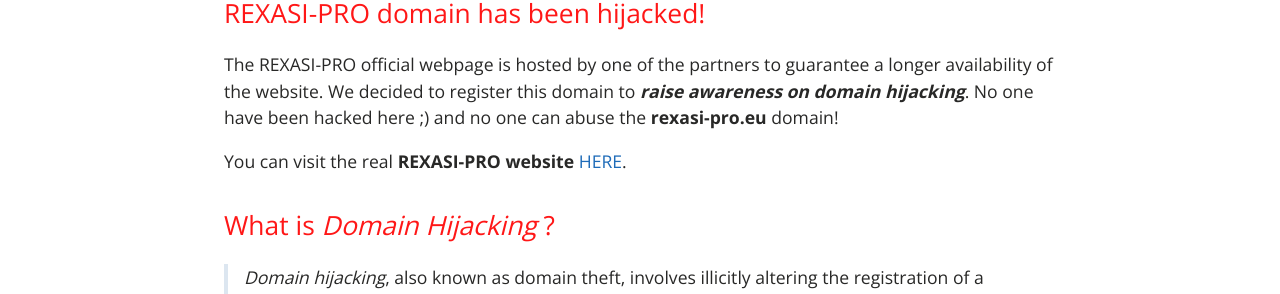
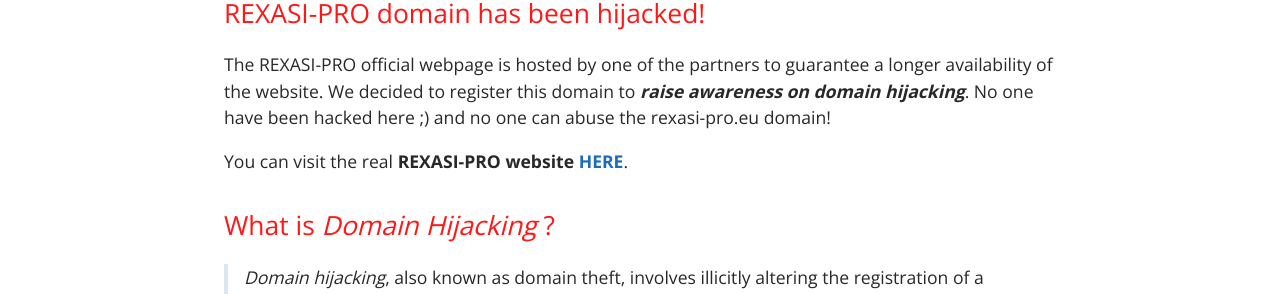
Before and after one commit to rocchettomarco/domain-hijaking, a Jekyll site: the page built from index.md, in a window 1280 px wide. Shown: the part 284-578 px from the top of the page. Built offline with Jekyll 4.4.1, drawn with Linux system fonts in a browser that asks for light colours.

```diff
--- a/index.md
+++ b/index.md
@@ -4,9 +4,9 @@ layout: default
 
 ## REXASI-PRO domain has been hijacked!
 
-The REXASI-PRO official webpage is hosted by one of the partners to guarantee a longer availability of the website. We decided to register this domain to ***raise awareness on domain hijacking***. No one have been hacked here ;) and no one can abuse the **rexasi-pro.eu** domain!
+The REXASI-PRO official webpage is hosted by one of the partners to guarantee a longer availability of the website. We decided to register this domain to ***raise awareness on domain hijacking***. No one have been hacked here ;) and no one can abuse the rexasi-pro.eu domain!
 
-You can visit the real **REXASI-PRO website** [HERE](https://rexasi-pro.spindoxlabs.com/).
+You can visit the real **REXASI-PRO website [HERE](https://rexasi-pro.spindoxlabs.com/)**.
 
 ## What is *Domain Hijacking* ?
 
```
